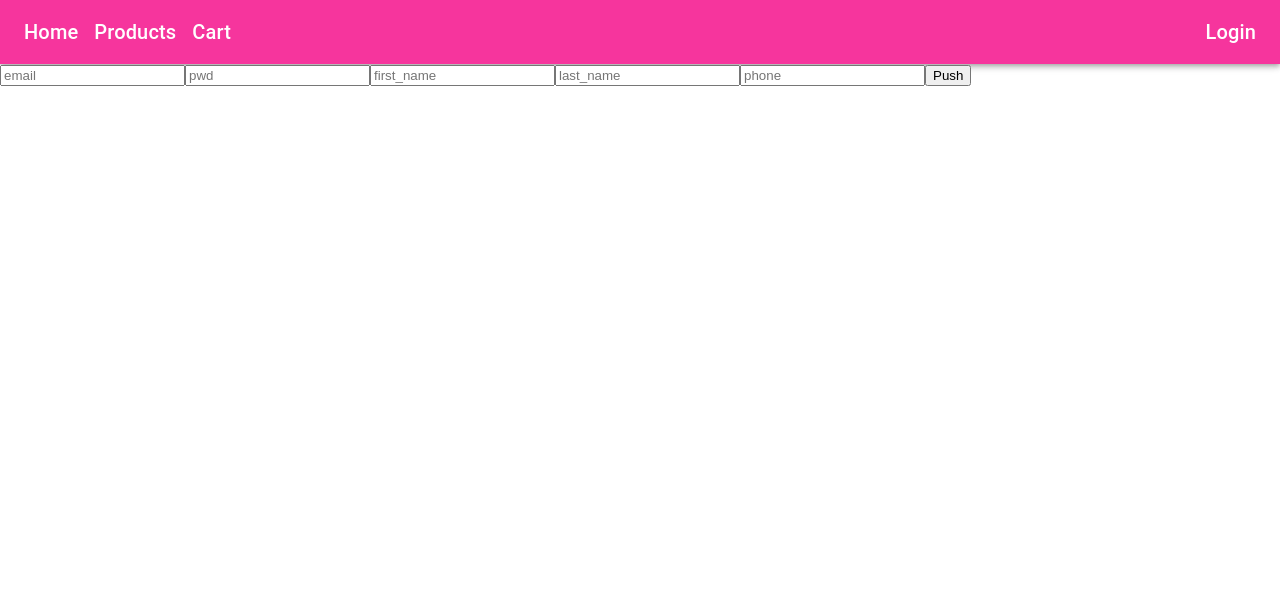
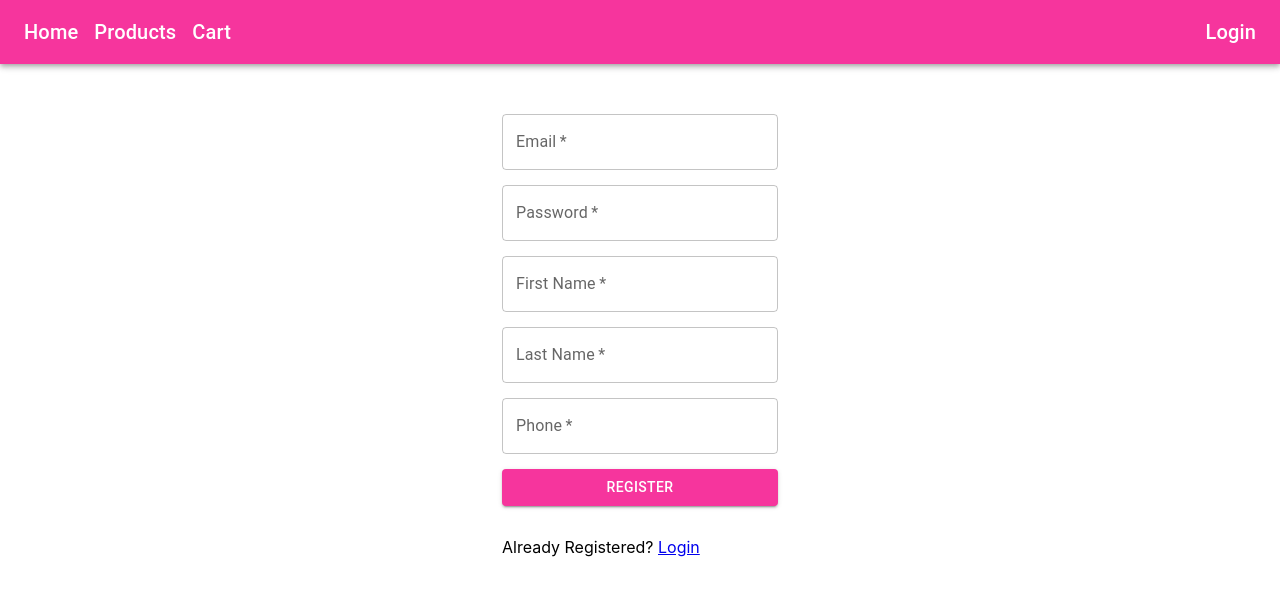
Before and after one commit to jandrusak/capstone-frontEnd, a React (Create React App) app: page /register in a window 1280 px wide. Shown: the top 596 px of the page. Built offline with nearby package versions, Linux system fonts and the light colour scheme.

Commit message:
present push

```diff
--- a/src/Components/Cart/Cart.css
+++ b/src/Components/Cart/Cart.css
@@ -18,10 +18,24 @@
     width: 100px;
     height: 100px;
     object-fit: cover;
-    margin-right: 20px;
+    /* margin-right: 20px; */
 }
 
 .cart-details {
     display: flex;
     align-items: center;
+    gap: 20px;
 }
+
+.cart-delete {
+    display: flex;
+    flex-direction: column;
+    align-items: center;
+    gap: 6px;
+}
+
+.button {
+    width: fit-content;
+
+
+}
--- a/src/Components/Cart/Cart.js
+++ b/src/Components/Cart/Cart.js
@@ -82,10 +82,12 @@ function Cart() {
       {itemDetails.map((item) => (
         <div className="cart-item" key={item.product_id}>
           <div className="cart-details">
-            <button onClick={() => handleDelete(item?.product_id)}>
+            <div className="cart-delete">
+            <img src={item?.image_url} alt={item?.product_title} />
+            <button className="button" onClick={() => handleDelete(item?.product_id)}>
               Delete
             </button>
-            <img src={item?.image_url} alt={item?.product_title} />
+            </div>
             <p>{item?.product_title}</p>
           </div>
           <p>${item?.price.toFixed(2)}</p>
--- /dev/null
+++ b/src/Components/Form.css
@@ -0,0 +1,7 @@
+.login-form {
+    display: flex;
+    flex-direction: column;
+    margin: 50px auto;
+    width: 50%;
+    gap: 15px
+  }
--- a/src/Components/Login.js
+++ b/src/Components/Login.js
@@ -1,7 +1,9 @@
 import React, { useState } from 'react'
 import axios from 'axios'
-import { useNavigate } from 'react-router-dom'
+import { useNavigate, Link } from 'react-router-dom'
 import cookie from "cookie"
+import { TextField, Button, Container } from "@mui/material";
+
 
 function Login(props) {
     const {setUserLoggedIn} = props
@@ -40,11 +42,36 @@ function Login(props) {
 
   return (
     <div>
-        <form onSubmit={handleSubmit}>
-            <input placeholder='email'value={state.email} name='email' onChange={handleChange} />
-            <input placeholder='pwd'value={state.pwd} name='pwd' onChange={handleChange} />
-            <button type='submit'>Push</button>
+        <Container maxWidth="sm">
+        <form className="login-form" onSubmit={handleSubmit}>
+          <TextField
+            required
+            onChange={handleChange}
+            value={state.email}
+            name="email"
+            label="Email"
+            type="text"
+          />
+          <TextField
+            required
+            onChange={handleChange}
+            value={state.pwd}
+            name="pwd"
+            label="Password"
+            type="password"
+          />
+          <Button sx={{ backgroundColor: "#f6359d" }}
+            type="submit"
+            className="login-button"
+            variant="contained"
+            color="primary"
+          >
+            Login
+          </Button>
+          <p>Don't Have an Account? <Link to="/register">Register Here</Link></p>
+
         </form>
+      </Container>
     </div>
   )
 }
--- a/src/Components/Register.js
+++ b/src/Components/Register.js
@@ -1,5 +1,8 @@
 import React, { useState } from 'react'
 import axios from 'axios'
+import { TextField, Button, Container } from "@mui/material";
+import "./Form.css"
+import { useNavigate, Link} from 'react-router-dom';
 
 function Register() {
     const [state, setState] = useState({
@@ -9,6 +12,8 @@ function Register() {
         last_name: "",
         phone: "",
     })
+
+    const navigate = useNavigate()
 
     const handleChange = (e) => {
         const newUserState = {...state}
@@ -29,6 +34,7 @@ function Register() {
         .then((response) => {
             console.log(response)
             console.log("i am registered")
+            navigate("/login")
         })
         .catch((error) => {
             console.log(error)
@@ -37,14 +43,59 @@ function Register() {
 
   return (
     <div>
-        <form onSubmit={handleSubmit}>
-            <input placeholder='email'value={state.email} name='email' onChange={handleChange} />
-            <input placeholder='pwd'value={state.pwd} name='pwd' onChange={handleChange} />
-            <input placeholder='first_name'value={state.first_name} name='first_name' onChange={handleChange} />
-            <input placeholder='last_name'value={state.last_name} name='last_name' onChange={handleChange} />
-            <input placeholder='phone'value={state.phone} name='phone' onChange={handleChange} />
-            <button type='submit'>Push</button>
+        <Container maxWidth="sm">
+        <form className="login-form" onSubmit={handleSubmit}>
+          <TextField
+            required
+            onChange={handleChange}
+            value={state.email}
+            name="email"
+            label="Email"
+            type="text"
+          />
+          <TextField
+            required
+            onChange={handleChange}
+            value={state.pwd}
+            name="pwd"
+            label="Password"
+            type="password"
+          />
+           <TextField
+            required
+            onChange={handleChange}
+            value={state.first_name}
+            name="first_name"
+            label="First Name"
+            type="text"
+          />
+           <TextField
+          required
+          onChange={handleChange}
+          value={state.last_name}
+          name="last_name"
+          label="Last Name"
+          type="text"
+        />
+        <TextField
+        required
+        onChange={handleChange}
+        value={state.phone}
+        name="phone"
+        label="Phone"
+        type="phone"
+      />
+          <Button sx={{ backgroundColor: "#f6359d" }}
+            type="submit"
+            className="login-button"
+            variant="contained"
+            color="primary"
+          >
+            Register
+          </Button>
+          <p>Already Registered? <Link to="/login">Login</Link></p>
         </form>
+      </Container>
     </div>
   )
 }
--- a/src/Router.js
+++ b/src/Router.js
@@ -59,8 +59,8 @@ const Router = () => {
     <Routes>
       <Route path="/" element={<Home />} />
       {/* add products page protected route */}
-      <Route path="/products" element={<ProductsC />} />
-      <Route path="/cart" element={<Cart />} />
+      <Route path="/products" element={<ProtectedRoute component={ProductsC} />} />
+      <Route path="/cart" element={<ProtectedRoute component={Cart} />} />
       <Route path="/login" element={<Login setUserLoggedIn={setUserLoggedIn}/>} />
       <Route path="/register" element={<Register />} />
       <Route path="/users" element={<Users />} />
```
